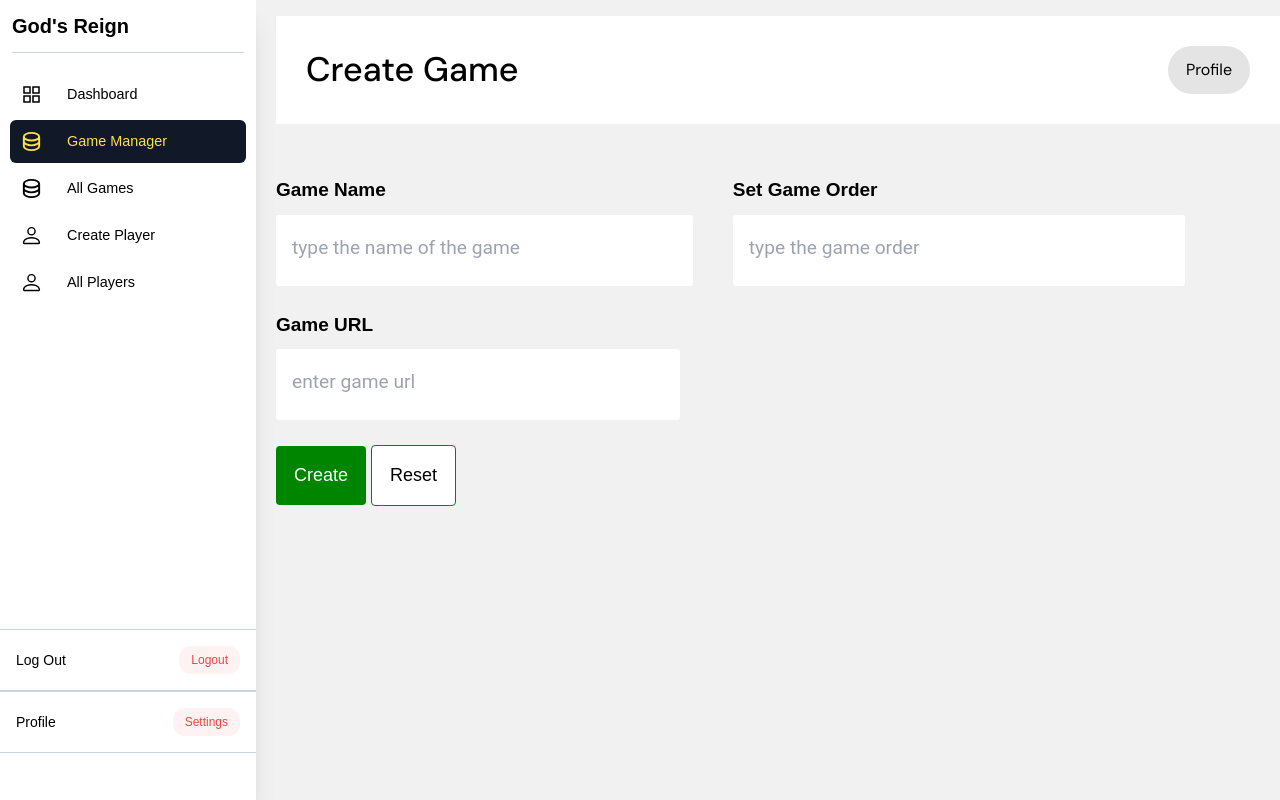
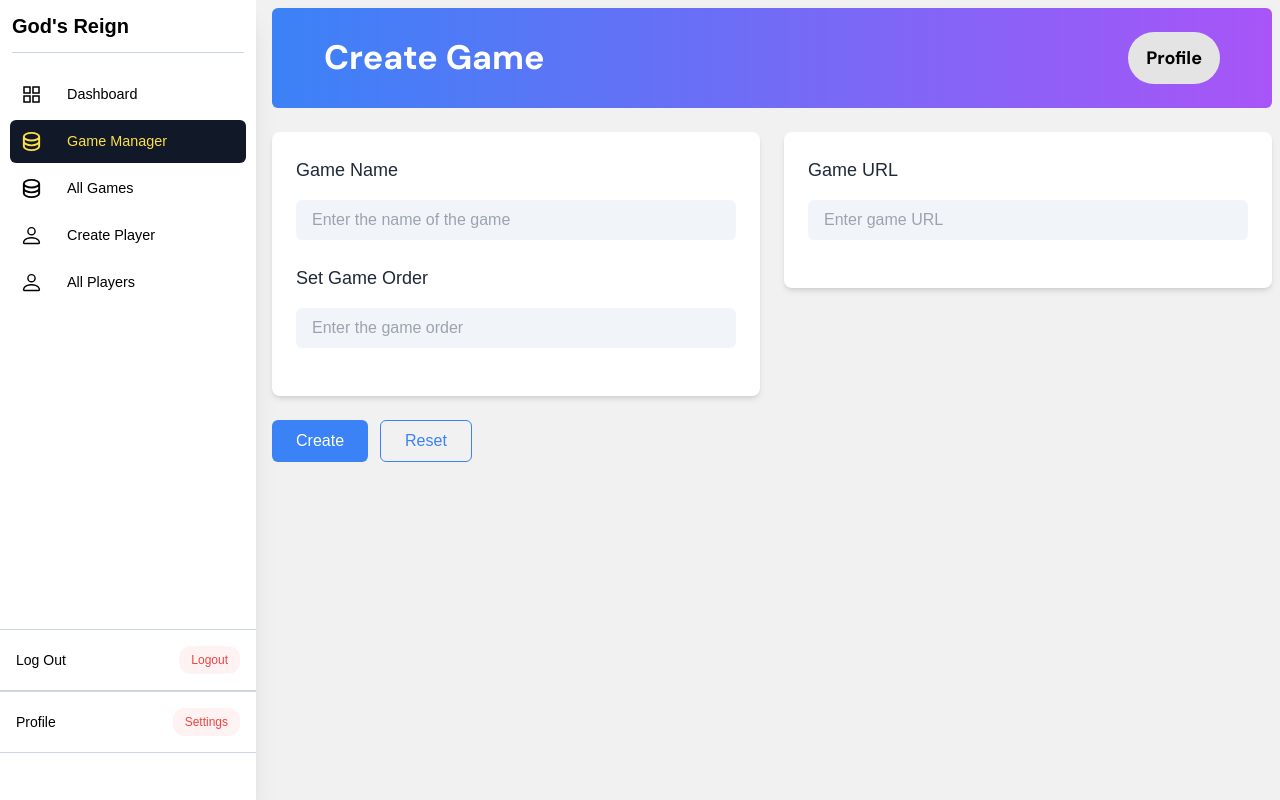
Before and after one commit to godsReign11/frontend, a React (Vite) app: page /game-manager in a window 1280 px wide. Built offline with nearby package versions, Linux system fonts and the light colour scheme.

Commit message:
dvjhdvhkdbv

```diff
--- a/package.json
+++ b/package.json
@@ -11,16 +11,16 @@
   "dependencies": {
     "@reduxjs/toolkit": "^1.9.5",
     "antd": "^5.7.0",
-    "bootstrap": "^5.3.0",
     "framer-motion": "^9.0.1",
     "moment": "^2.29.4",
     "react": "^18.2.0",
-    "react-bootstrap": "^2.8.0",
     "react-dom": "^18.2.0",
     "react-icons": "^4.7.1",
+    "react-paginate": "^8.2.0",
     "react-redux": "^8.1.1",
     "react-responsive": "^9.0.2",
     "react-router-dom": "^6.8.0",
+    "react-table": "^7.8.0",
     "react-toastify": "^9.1.3"
   },
   "devDependencies": {
--- a/src/layouts/RootLayout.jsx
+++ b/src/layouts/RootLayout.jsx
@@ -4,9 +4,9 @@ import Sidebar from "./sidebar/Sidebar";
 function RootLayout({ children }) {
   const [isLogin, setIsLogin] = useState(false);
   return (
-    <div className="flex gap-5">
+    <div className="flex gap-2">
       <div>{isLogin ? "" : <Sidebar />}</div>
-      <main className="max-w-5xl flex-1 mx-auto py-4">{children}</main>
+      <main className="max-w-5xl flex-1 mx-auto p-2">{children}</main>
     </div>
   );
 }
--- a/src/pages/AllGames.jsx
+++ b/src/pages/AllGames.jsx
@@ -1,27 +1,35 @@
-import "./All.css";
-import { Spin } from "antd";
+import { useEffect, useState } from "react";
+import moment from "moment/moment";
+import { Table, Spin } from "antd";
 import { LoadingOutlined } from "@ant-design/icons";
-
-import TopHead from "./TopHead";
 import { createGameApi } from "../Api/GameApi";
 import { toast } from "react-toastify";
-import { useEffect, useState } from "react";
-import moment from "moment/moment";
+import TopHead from "./TopHead";
 
 export default function AllGames() {
   const [gamesData, setGameData] = useState([]);
-
-  const handleAllChange = (setterFunction) => (e) => {
-    const { value } = e.target;
-    setterFunction(value);
-  };
+  const [isLoading, setIsLoading] = useState(true);
 
   useEffect(() => {
+    const cachedData = localStorage.getItem("gamesData");
+    if (cachedData) {
+      setGameData(JSON.parse(cachedData));
+      setIsLoading(false);
+    } else {
       getAllGamesDash();
+    }
   }, []);
 
+  useEffect(() => {
+    if (gamesData.length > 0) {
+      localStorage.setItem("gamesData", JSON.stringify(gamesData));
+    }
+  }, [gamesData]);
+
   const getAllGamesDash = () => {
-    createGameApi.GetAllGames().then((data) => {
+    createGameApi
+      .GetAllGames()
+      .then((data) => {
         if (data.status_code) {
           toast.done(data.message);
           console.log(data.data);
@@ -29,15 +37,58 @@ export default function AllGames() {
         } else {
           toast.error(data.message);
         }
+      })
+      .finally(() => {
+        setIsLoading(false);
+      });
+  };
+
+  const handleAddRow = (newRow) => {
+    createGameApi.AddGame(newRow).then((data) => {
+      if (data.status_code) {
+        toast.success(data.message);
+        const updatedGamesData = [...gamesData, data.data];
+        setGameData(updatedGamesData);
+        localStorage.setItem("gamesData", JSON.stringify(updatedGamesData));
+      } else {
+        toast.error(data.message);
+      }
     });
   };
 
   const handleDate = (date) => {
-    const newDate = moment(date).format("DD/MM/YYYY");
-    return newDate;
+    return moment(date).format("DD/MM/YYYY");
   };
 
-  const handleReset = () => {};
+  const columns = [
+    {
+      title: "Index",
+      dataIndex: "index",
+      key: "index",
+      render: (_, record, index) => index + 1,
+    },
+    {
+      title: "Game Name",
+      dataIndex: "name",
+      key: "name",
+    },
+    {
+      title: "Created At",
+      dataIndex: "createdAt",
+      key: "createdAt",
+      render: handleDate,
+    },
+    {
+      title: "Game URL",
+      dataIndex: "gameUrl",
+      key: "gameUrl",
+    },
+    {
+      title: "Game Order",
+      dataIndex: "order",
+      key: "order",
+    },
+  ];
 
   return (
     <div className="wrapper">
@@ -45,106 +96,21 @@ export default function AllGames() {
         <div className="container-fluid">
           <TopHead name={"All Games"} />
 
-          <div className="row">
-            <div className="col-sm-12 col-lg-12">
-              <div className="card">
-                <div className="card-body">
-                  <div className="offers_head">
-                    <div className="form-row"></div>
-                  </div>
-                </div>
-              </div>
-            </div>
-          </div>
-          <form>
-            <div className="row">
-              <div className="col-sm-12 col-lg-12">
-                <div className="card">
-                  <div className="card-body">
-                    <div className="d-flex flex-wrap">
-                      {/* <div className='col'>
-                                            <label htmlFor='name'>Coupon Title</label>
-                                            <input
-                                                // onChange={(e) => setTeam(e.target.value)}
-                                                type='text'
-                                                // value={team_name}
-                                                className='form-control'
-                                                placeholder='Search By Coupon Title'
+          {isLoading ? (
+            <Spin
+              indicator={<LoadingOutlined style={{ fontSize: 24 }} spin />}
+              size="large"
+              className="my-8 items-center"
             />
-                                        </div> */}
-                    </div>
-                    <div>
-                      <div className="form-row">
-                        <div className="col">
-                          <br />
-                          <label htmlFor="name"></label>
-                          <button
-                            value="search"
-                            // onClick={(e) => Filter(e)}
-                            type="button"
-                            className="btn btn-primary"
-                            // disabled={isLoading ? true : false}
-                          >
-                            Search
-                          </button>
-                          &nbsp;
-                          <input
-                            type="reset"
-                            className="btn btn-danger"
-                            onClick={handleReset}
+          ) : (
+            <Table
+              columns={columns}
+              dataSource={gamesData}
+              rowKey={(record) => record.id}
+              pagination={false}
+              className="table-auto mt-6"
             />
-                        </div>
-                      </div>
-                    </div>
-                  </div>
-                </div>
-              </div>
-            </div>
-          </form>
-          <div className="row">
-            <div className="row">
-              <div className="col-sm-12 col-lg-12">
-                <div className="card">
-                  <div className="card-body">
-                    <div className="table-editable" id="table">
-                      <div className="table-responsive">
-                        <table className="table table-striped table-bordered">
-                          <thead>
-                            <tr>
-                              <th>S.No.</th>
-                              <th>Game name</th>
-                              <th>Created At</th>
-                              <th>Game URL</th>
-                              <th>Game Order</th>
-                            </tr>
-                          </thead>
-                          <tbody>
-                            {gamesData.length > 0 &&
-                              gamesData.map((game, i) => {
-                                return (
-                                  <tr key={i}>
-                                    <td>{++i}</td>
-                                    <td>{game.name}</td>
-                                    <td>{handleDate(game.createdAt)}</td>
-                                    <td>{game.gameUrl}</td>
-                                    <td>{game.order}</td>
-                                  </tr>
-                                );
-                              })}
-                          </tbody>
-                          )
-                        </table>
-                      </div>
-                    </div>
-                  </div>
-                </div>
-              </div>
-            </div>
-
-            {/* Edit Modal */}
-
-            {/* Edit Modale */}
-          </div>
+          )}
         </div>
       </div>
     </div>
--- a/src/pages/CreateGame.jsx
+++ b/src/pages/CreateGame.jsx
@@ -1,10 +1,9 @@
 import { useEffect, useState } from "react";
 import { Link } from "react-router-dom";
-import "./All.css";
+import { ToastContainer, toast } from "react-toastify";
+import "react-toastify/dist/ReactToastify.css";
 import TopHead from "./TopHead";
 import { createGameApi } from "../Api/GameApi";
-import { ToastContainer, toast } from "react-toastify";
-import "react-toastify/dist/ReactToastify.css";
 
 export default function CreateGame() {
   const handleAllChange = (setterFunction) => (e) => {
@@ -52,77 +51,83 @@ export default function CreateGame() {
     <div className="wrapper">
       <ToastContainer />
       <div className="content-page rtl-page">
-        <div className="container-fluid">
+        <div className="container mx-auto">
           <TopHead name={"Create Game"} />
 
-          <div className="row create-row">
-            <div className="col-sm-12 col-lg-16">
-              <div className="card">
-                <div className="card-body">
-                  <div className="form-row"></div>
-                  <div className="offers_div">
-                    <div>
-                      <label className="offer_checkbox">Game Name</label>
+          <div className="flex flex-col mt-6 space-y-6 sm:flex-row sm:space-y-0 sm:space-x-6">
+            <div className="flex-1">
+              <div className="card bg-white rounded-lg shadow-md p-6">
+                <div className="mb-6">
+                  <label
+                    htmlFor="gameName"
+                    className="text-lg font-medium text-gray-800 mb-1"
+                  >
+                    Game Name
+                  </label>
                   <input
                     type="text"
+                    id="gameName"
                     value={gameName}
                     required
                     onChange={handleAllChange(setGameName)}
-                        className="offers_input"
-                        placeholder="type the name of the game"
+                    className="input-field w-full px-4 py-2 border-gray-300 rounded-md focus:outline-none bg-slate-100 mt-4"
+                    placeholder="Enter the name of the game"
                   />
                 </div>
 
-                    <div>
-                      <label className="offer_checkbox">Set Game Order</label>
+                <div className="mb-6">
+                  <label
+                    htmlFor="gameOrder"
+                    className="text-lg font-medium text-gray-800 mb-1"
+                  >
+                    Set Game Order
+                  </label>
                   <input
                     type="number"
+                    id="gameOrder"
                     value={gameOrder}
                     onChange={handleAllChange(setGameOrder)}
-                        className="offers_input"
-                        placeholder="type the game order"
+                    className="input-field w-full px-4 py-2 border-gray-300 rounded-md focus:outline-none bg-slate-100 mt-4"
+                    placeholder="Enter the game order"
                   />
-                    </div>
-
-                    <div className="cases_button_div"></div>
                 </div>
               </div>
             </div>
 
-              <div className="card">
-                <div className="card-body">
-                  <div className="form-row"></div>
-                  <div className="offers_div">
-                    <div>
-                      <label className="offer_checkbox">Game URL</label>
+            <div className="flex-1">
+              <div className="card bg-white rounded-lg shadow-md p-6">
+                <div className="mb-6">
+                  <label
+                    htmlFor="gameURL"
+                    className="text-lg font-medium text-gray-800 mb-1"
+                  >
+                    Game URL
+                  </label>
                   <input
                     type="text"
+                    id="gameURL"
                     value={gameURL}
                     required
                     onChange={handleAllChange(setGameURL)}
-                        className="offers_input"
-                        placeholder="enter game url"
+                    className="input-field w-full px-4 py-2 border-gray-300 rounded-md focus:outline-none bg-slate-100 mt-4"
+                    placeholder="Enter game URL"
                   />
                 </div>
               </div>
             </div>
           </div>
 
-              <div className="card">
-                <div className="card-body">
-                  <div className="form-row"></div>
-                  <div className="offers_div">
-                    <div className="create-button-div">
+          <div className="flex mt-6 gap-3">
             <button
               onClick={createGameDashboard}
-                        className="cases_verify_button"
+              className="button-primary px-6 py-2 rounded-md text-white bg-blue-500 hover:bg-blue-600"
             >
               Create
             </button>
 
             <button
               onClick={resetHandle}
-                        className="cases_verify_button-reset"
+              className="button-secondary px-6 py-2 rounded-md text-blue-500 border border-blue-500 hover:text-white hover:bg-blue-500"
             >
               Reset
             </button>
@@ -130,10 +135,5 @@ export default function CreateGame() {
         </div>
       </div>
     </div>
-            </div>
-          </div>
-        </div>
-      </div>
-    </div>
   );
 }
--- a/src/pages/TopHead.jsx
+++ b/src/pages/TopHead.jsx
@@ -2,10 +2,12 @@ import React from "react";
 
 const TopHead = (props) => {
   return (
-    <div className="main-top-div">
-      <h1>{props.name}</h1>
-      <div>
-        <h3>Profile</h3>
+    <div className="main-top-div bg-gradient-to-r from-blue-500 to-purple-500 py-6 px-8 text-white rounded-md">
+      <h1 className="text-3xl font-bold">{props.name}</h1>
+      <div className="flex justify-end">
+        <h3 className="text-lg font-semibold hover:bg-gradient-to-r from-blue-500 to-purple-500 hover:text-white">
+          Profile
+        </h3>
       </div>
     </div>
   );
```
Also changed, not shown: src/pages/CreatePlayer.jsx (+5 -2 lines), src/pages/Dashboard.jsx (+14 -16 lines), src/pages/All.css, 1 other file (tests, documents, lock files or other folders). Lines whose indentation alone changed are shown as unchanged.
